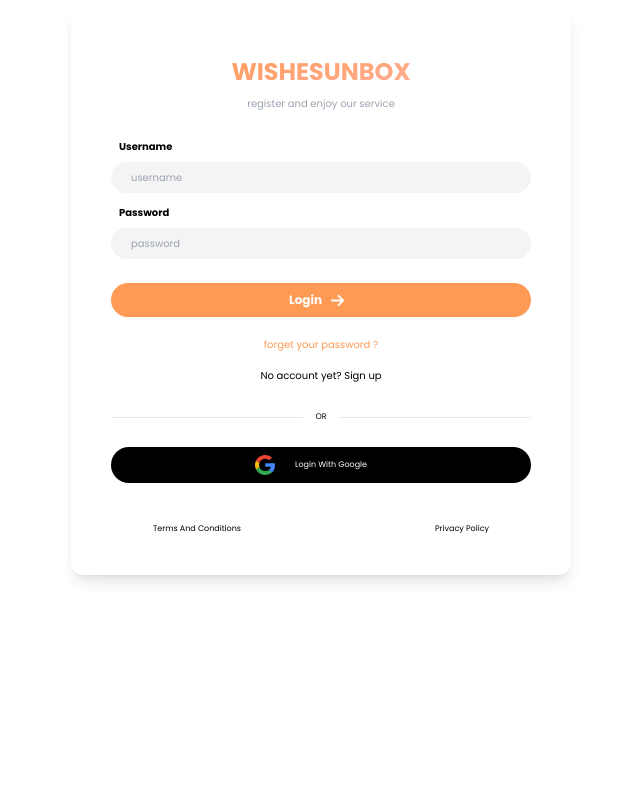
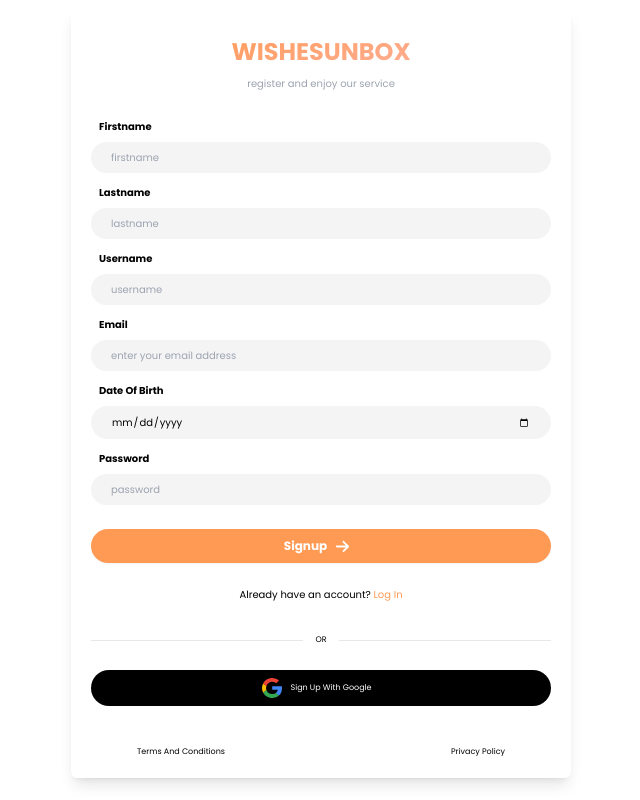
Before and after one commit to Build-Bridge/WishesUnbox, a React (Vite) app: page / in a window 1280 px wide. Shown: the whole page, without its empty margins (319-959 px from the left). Built offline with nearby package versions, Linux system fonts and the light colour scheme.

Commit message:
Features: Added Routing

```diff
--- a/package.json
+++ b/package.json
@@ -15,7 +15,8 @@
     "react-dom": "^18.2.0",
     "react-hook-form": "^7.49.3",
     "react-icons": "^5.0.1",
-    "react-redux": "^9.1.0"
+    "react-redux": "^9.1.0",
+    "react-router-dom": "^6.22.0"
   },
   "devDependencies": {
     "@types/react": "^18.2.15",
--- a/src/App.jsx
+++ b/src/App.jsx
@@ -1,11 +1,15 @@
 import SignupPage from "./sections/signupPage";
 import LoginPage from "./sections/loginPage";
+import { Routes, Route } from "react-router-dom";
 
 function App() {
   return (
     <>
-      {/* <SignupPage /> */}
-      <LoginPage />
+      <Routes>
+        {/* Will have to change the signup path later */}
+        <Route path="/" element={<SignupPage />} />
+        <Route path="/login" element={<LoginPage />} />
+      </Routes>
     </>
   );
 }
--- a/src/main.jsx
+++ b/src/main.jsx
@@ -2,6 +2,7 @@
 import ReactDOM from "react-dom/client";
 import App from "./App.jsx";
 import "./index.css";
+import { BrowserRouter } from "react-router-dom";
 
 import { ApiProvider } from "@reduxjs/toolkit/query/react";
 import { apiSlice } from "./features/api/apiSlice.jsx";
@@ -9,7 +10,9 @@
 ReactDOM.createRoot(document.getElementById("root")).render(
   <React.StrictMode>
     <ApiProvider api={apiSlice}>
-      <App />
+      <BrowserRouter>
+        <App />
+      </BrowserRouter>
     </ApiProvider>
   </React.StrictMode>
 );
--- a/src/sections/loginPage.jsx
+++ b/src/sections/loginPage.jsx
@@ -3,6 +3,7 @@
 import InputField from "../components/InputField";
 import { loginFields } from "../constants";
 import Button from "../components/Button";
+import { Link } from "react-router-dom";
 
 const loginPage = () => {
   const { register, handleSubmit } = useForm();
@@ -40,10 +41,13 @@
             forget your password ?
           </p>
           <p className="p-2 text-[10px] cursor-pointer">
-            No account yet?{" "}
-            <a href="/" className="hover:underline hover:text-[#ff9a55]">
-              Sign up
-            </a>
+            No account yet? {/* Remeber to change the path */}
+            <Link
+              to="/"
+              className="capitalize hover:underline hover:text-[#ff9a55]"
+            >
+              sign up
+            </Link>
           </p>
         </div>
 
--- a/src/sections/signupPage.jsx
+++ b/src/sections/signupPage.jsx
@@ -3,6 +3,7 @@
 import InputField from "../components/InputField";
 import { signupFields } from "../constants";
 import Button from "../components/Button";
+import { Link } from "react-router-dom";
 
 import { useAddUserMutation } from "../features/api/apiSlice";
 
@@ -47,9 +48,15 @@
         <div className="flex items-center justify-center">
           <span className="p-3 cursor-pointer text-[10px]">
             Already have an account?{" "}
-            <a href="/" className="hover:underline text-[#ff9a55]">
+            {/* <a href="/" className="hover:underline text-[#ff9a55]">
               Log In
-            </a>
+            </a> */}
+            <Link
+              to="/login"
+              className="capitalize hover:underline text-[#ff9a55]"
+            >
+              log in
+            </Link>
           </span>
         </div>
 
```
Also changed, not shown: 1 other file (tests, documents, lock files or other folders).
